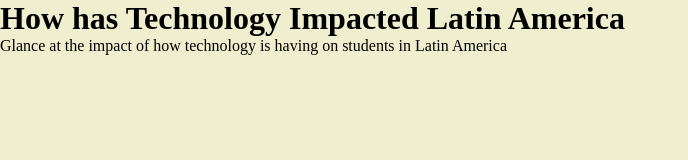
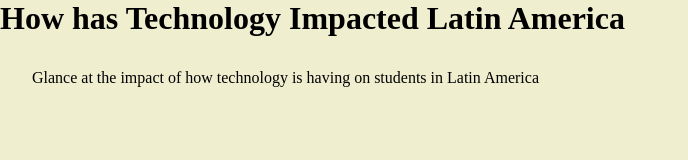
Before and after one commit to payalazelaya/Honors-Capstone, an Eleventy site: page src/home.html in a window 1280 px wide. Shown: the whole page, without its empty margins (0-688 px from the left). Built offline with nearby package versions, Linux system fonts and the light colour scheme; Eleventy itself is replaced by a stand-in of ours; files that its build step writes are made by us from their sources.

Commit message:
Start to adjust home page

```diff
--- a/src/sass/base/_reset.scss
+++ b/src/sass/base/_reset.scss
@@ -5,5 +5,10 @@
 }
 
 body {
-    background-color:  #EFEFD0;
+  background-color:  #EFEFD0;
 }
+
+p {
+  margin-inline: 2rem;
+  margin-block: 2rem;
+}
```
